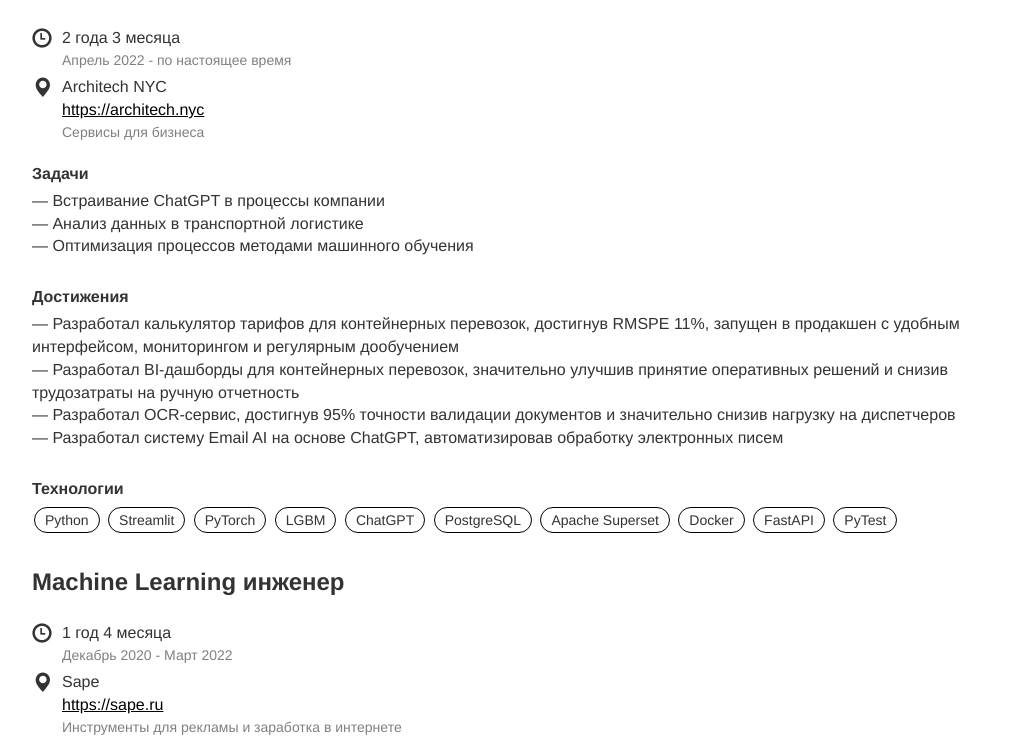
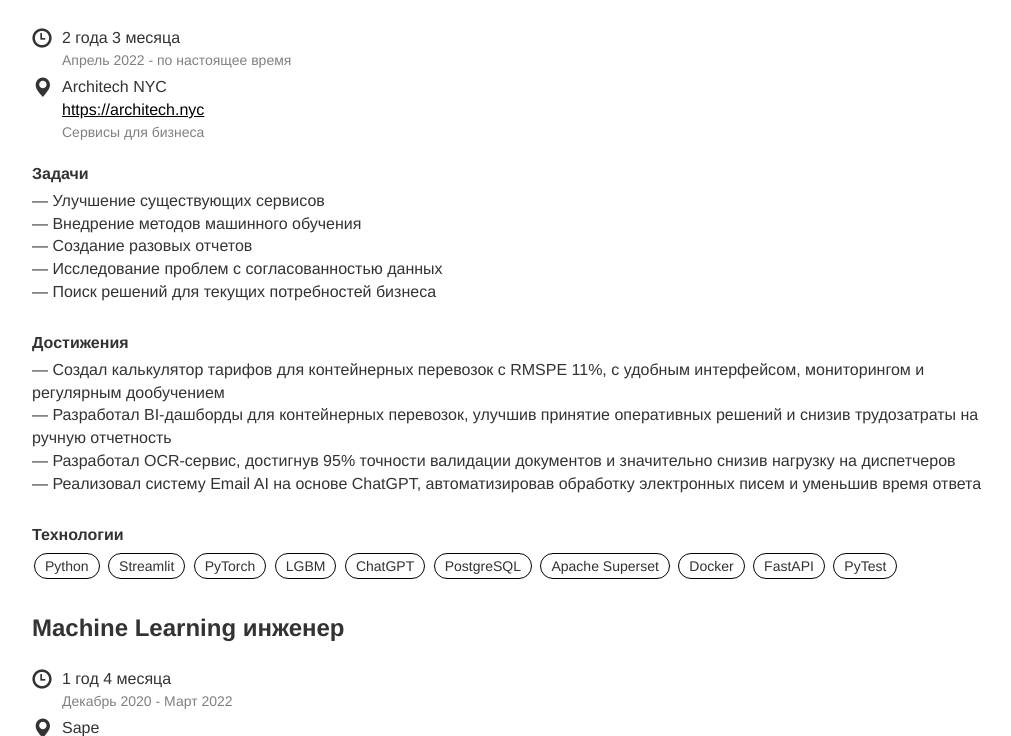
Before and after one commit to resivalex/django-blog, a Django app: page /resume-russian in a window 1280 px wide. Shown: the part 297-1033 px from the top of the page, without its empty margins (133-1144 px from the left). Run offline with Django 3.2, Linux system fonts and the light colour scheme; some libraries are stand-ins or nearby versions.

Commit message:
Refinements

```diff
--- a/app/templates/app/resume-russian-body.html
+++ b/app/templates/app/resume-russian-body.html
@@ -19,17 +19,19 @@
 
     <div class="sub-header">Задачи</div>
     <p>
-        — Встраивание ChatGPT в процессы компании<br>
-        — Анализ данных в транспортной логистике<br>
-        — Оптимизация процессов методами машинного обучения
+        — Улучшение существующих сервисов<br>
+        — Внедрение методов машинного обучения<br>
+        — Создание разовых отчетов<br>
+        — Исследование проблем с согласованностью данных<br>
+        — Поиск решений для текущих потребностей бизнеса
     </p>
 
     <div class="sub-header">Достижения</div>
     <p>
-        — Разработал калькулятор тарифов для контейнерных перевозок, достигнув RMSPE 11%, запущен в продакшен с удобным интерфейсом, мониторингом и регулярным дообучением<br>
-        — Разработал BI-дашборды для контейнерных перевозок, значительно улучшив принятие оперативных решений и снизив трудозатраты на ручную отчетность<br>
+        — Создал калькулятор тарифов для контейнерных перевозок с RMSPE 11%, с удобным интерфейсом, мониторингом и регулярным дообучением<br>
+        — Разработал BI-дашборды для контейнерных перевозок, улучшив принятие оперативных решений и снизив трудозатраты на ручную отчетность<br>
         — Разработал OCR-сервис, достигнув 95% точности валидации документов и значительно снизив нагрузку на диспетчеров<br>
-        — Разработал систему Email AI на основе ChatGPT, автоматизировав обработку электронных писем
+        — Реализовал систему Email AI на основе ChatGPT, автоматизировав обработку электронных писем и уменьшив время ответа
     </p>
 
     <div class="sub-header">Технологии</div>
```
Also changed, not shown: app/templates/app/resume-english-body.html (+4 -4 lines).
